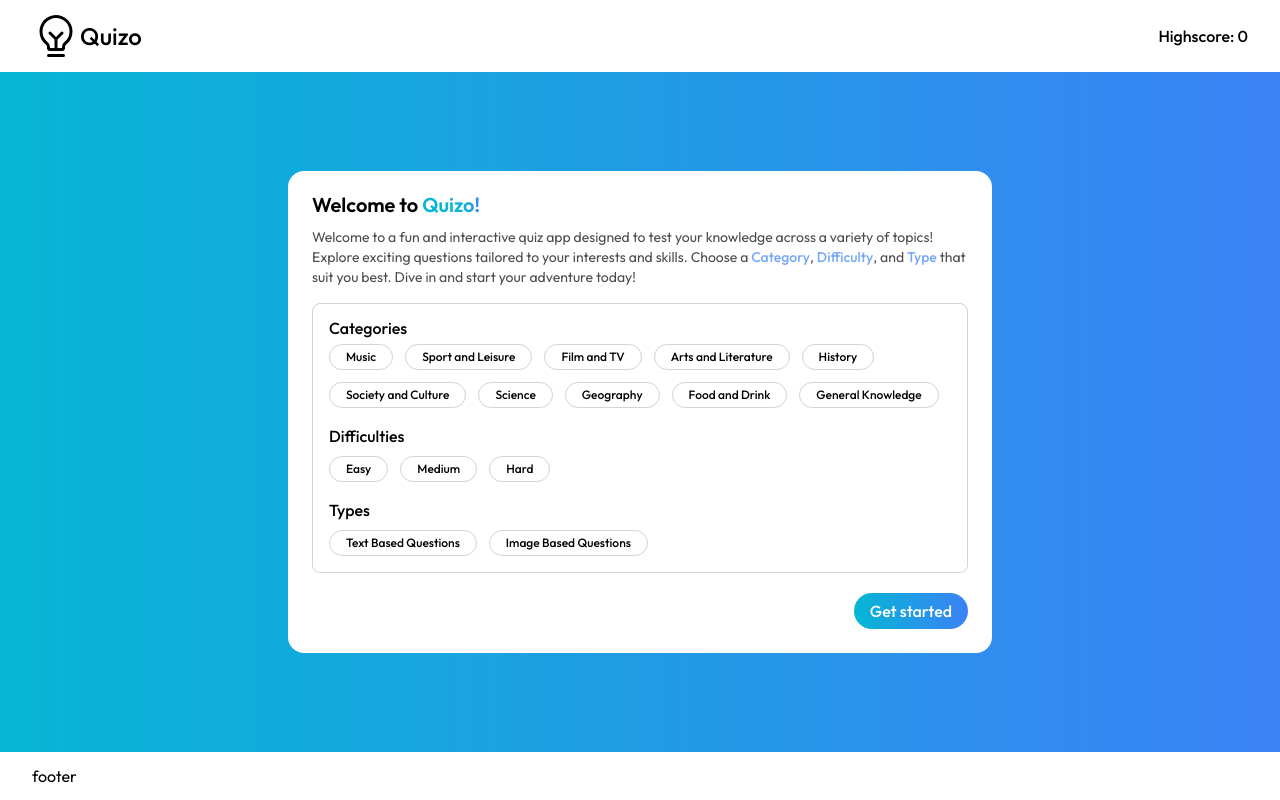
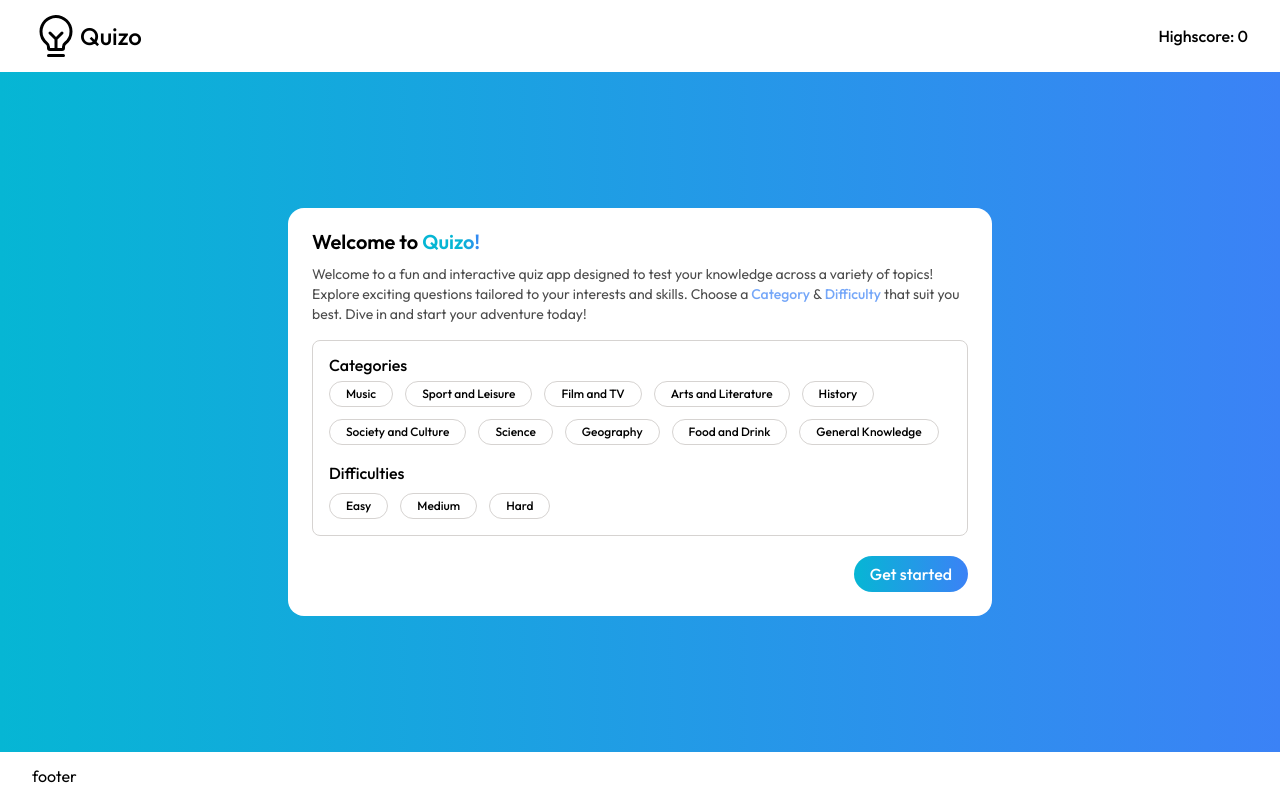
Before and after one commit to code-with-naimish/react-quizo, a React (Vite) app: page / in a window 1280 px wide. Built offline with nearby package versions, Linux system fonts and the light colour scheme.

Commit message:
initial screen done

```diff
--- a/src/components/initial-screen.tsx
+++ b/src/components/initial-screen.tsx
@@ -2,6 +2,7 @@ import { useState } from "react"
 import PrimaryBtn from "./primary-btn"
 import { TriviaService } from "../services/trivia.service"
 import { toast } from 'react-toastify';
+
 
 const categories =
   [
@@ -23,18 +24,13 @@ const difficulties = [
   { label: "Hard", value: "hard" },
 ]
 
-const types = [
-  { label: "Text Based Questions", value: "text_choice" },
-  { label: "Image Based Questions", value: "image_choice" },
-]
 
 
 
 export default function InitialScreen() {
   const [selectedCategories, setSelectedCategories] = useState<string[]>([]);
   const [selectedDifficulties, setSelectedDifficulties] = useState<string[]>([]);
-  const [selectedtypes, setSelectedTypes] = useState<string[]>([]);
-
+  const [loading, setLoading] = useState<boolean>(false);
   const handleCategories = (val: string) => {
     setSelectedCategories((prevArr) => {
       if (prevArr.includes(val)) {
@@ -55,28 +51,28 @@ export default function InitialScreen() {
     })
   }
 
-  const handleTypes = (val: string) => {
-    setSelectedTypes((prevArr) => {
-      if (prevArr.includes((val))) {
-        return prevArr.filter((p) => p !== val)
-      }
-      const newArr = [...prevArr, val]
-      return newArr;
-    })
-  }
+
 
   const getQuestions = async () => {
-    console.log(selectedCategories, selectedDifficulties, selectedtypes)
+    const categoriesStr = selectedCategories.toString();
+    const difficultiesStr = selectedDifficulties.toString();
+    setLoading(true)
     try {
-      const data = await TriviaService.getRandomQuestion();
+      const data = await TriviaService.getRandomQuestion({
+        categories: categoriesStr,
+        difficulties: difficultiesStr,
+        limit: '20',
+      });
       console.log(data);
     } catch (error) {
       console.log(error);
+    } finally {
+      setLoading(false);
     }
   }
 
   const getStarted = () => {
-    if (selectedCategories?.length === 0 || selectedDifficulties?.length === 0 || selectedtypes?.length === 0) {
+    if (selectedCategories?.length === 0 || selectedDifficulties?.length === 0) {
       toast("Please select Categories, Difficulties & Types!", {
         type: "warning"
       })
@@ -92,7 +88,7 @@ export default function InitialScreen() {
       <h1 className="text-xl font-semibold leading-none mb-3">Welcome to <span className="gradient-text">Quizo!</span> </h1>
       <p className="mb-4 text-sm opacity-70 [&>span]:text-blue-500 [&>span]:font-medium ">
 
-        Welcome to a fun and interactive quiz app designed to test your knowledge across a variety of topics! Explore exciting questions tailored to your interests and skills. Choose a <span>Category</span>, <span>Difficulty</span>, and <span>Type</span> that suit you best. Dive in and start your adventure today!
+        Welcome to a fun and interactive quiz app designed to test your knowledge across a variety of topics! Explore exciting questions tailored to your interests and skills. Choose a <span>Category</span> & <span>Difficulty</span> that suit you best. Dive in and start your adventure today!
       </p>
 
       <div className="border mb-5 border-stone-300 p-4 rounded-lg">
@@ -106,24 +102,18 @@ export default function InitialScreen() {
         </ul>
 
         <h2 className="mb-2 font-medium">Difficulties</h2>
-        <ul className="flex gap-3 flex-wrap items-center mb-4">
+        <ul className="flex gap-3 flex-wrap items-center ">
           {difficulties.map((val, i) => {
             return <li onClick={() => handleDifficulties(val.value)} className={`${selectedDifficulties.includes(val.value) ? 'bg-blue-500 border-blue-500 text-white' : 'border-stone-300'} border font-medium  text-xs px-4 py-1 rounded-[99px]`} key={i}>{val.label}
             </li>
           })}
         </ul>
 
-        <h2 className="mb-2 font-medium">Types</h2>
-        <ul className="flex gap-3 flex-wrap items-center ">
-          {types.map((val, i) => {
-            return <li onClick={() => handleTypes(val.value)} className={`${selectedtypes.includes(val.value) ? 'bg-blue-500 border-blue-500 text-white' : 'border-stone-300'} border font-medium  text-xs px-4 py-1 rounded-[99px]`} key={i}>{val.label}
-            </li>
-          })}
-        </ul>
+
 
       </div>
       <div className="flex justify-end">
-        <PrimaryBtn onClick={getStarted} title="Get started" />
+        <PrimaryBtn onClick={getStarted} title="Get started" isLoading={loading} />
 
       </div>
     </section>
--- a/src/components/primary-btn.tsx
+++ b/src/components/primary-btn.tsx
@@ -1,10 +1,18 @@
+import { LuLoaderCircle } from "react-icons/lu";
+
+
 
 export default function PrimaryBtn(props: {
   title: string,
-  onClick: () => void
+  onClick: () => void,
+  isLoading: boolean,
 }) {
   return (
-    <button onClick={props.onClick} className="font-medium bg-gradient-to-r from-cyan-500 to-blue-500 hover:opacity-90 text-white px-4 py-2.5 rounded-[200px] transition-all leading-none">{props.title}</button>
+
+    <button disabled={props.isLoading} onClick={props.onClick} className="flex items-center disabled:cursor-not-allowed disabled:opacity-70 gap-1 font-medium bg-gradient-to-r from-cyan-500 to-blue-500 hover:opacity-90 text-white px-4 py-2.5 rounded-[200px] transition-all leading-none">
+      {props.isLoading ? <LuLoaderCircle className="animate-spin" /> : null}
+
+      {props.title}</button>
 
   )
 }
--- a/src/services/trivia.service.ts
+++ b/src/services/trivia.service.ts
@@ -1,10 +1,16 @@
 import { environment } from "../environments/environment";
 
 export class TriviaService {
-  static async getRandomQuestion(
-
-  ) {
-    const url = `${environment.triviaBaseUrl}/questions`
+  static async getRandomQuestion(queryParam: {
+    categories: string,
+    difficulties: string,
+    limit: string
+  }) {
+    // console.log(queryParam)
+    const queryString = new URLSearchParams(queryParam).toString();
+    // console.log(queryString)
+    const url = `${environment.triviaBaseUrl}/questions?${queryString}`
+    console.log(url)
     const response = await fetch(url);
     if (!response.ok) {
       throw new Error("Unable to fetch questions")
```
